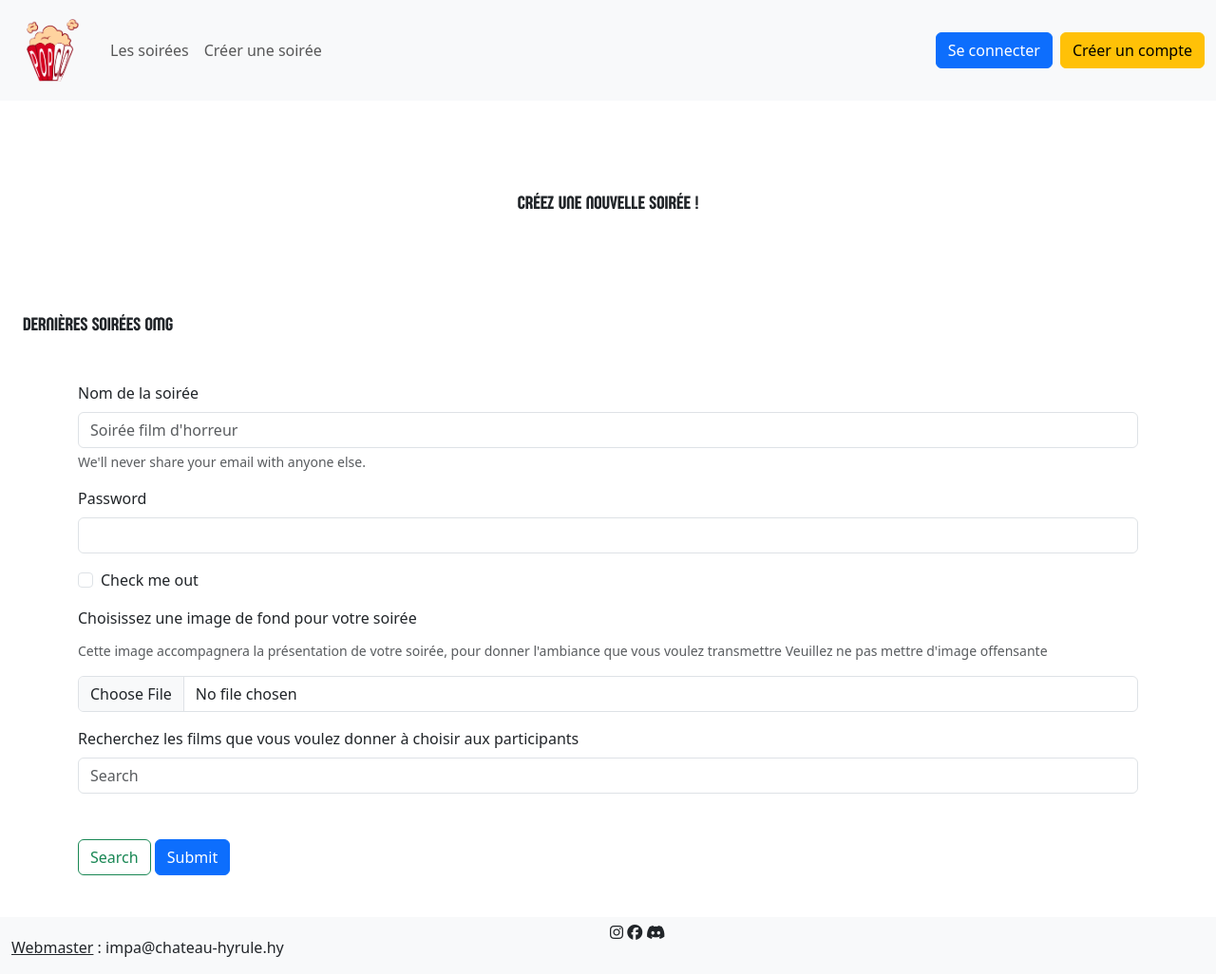
After one commit to Eppeu/Sa-2023-WIP, a PHP site: page /soiree_create.html in a window 1280 px wide. The commit adds this page. Shown: the whole page at 95% size. Run offline with PHP 8.4, Linux system fonts and the light colour scheme; some libraries are stand-ins or nearby versions.

```diff
--- /dev/null
+++ b/soiree_create.html
@@ -0,0 +1,99 @@
+<!DOCTYPE html>
+<html lang="fr">
+
+<head>
+    <meta charset="UTF-8">
+    <meta name="viewport" content="width=device-width, initial-scale=1.0">
+    <link rel="stylesheet" href="./styles/style.css">
+    <script src="https://code.jquery.com/jquery-3.6.0.min.js"></script>
+    <link href="https://cdn.jsdelivr.net/npm/bootstrap@5.3.8/dist/css/bootstrap.min.css" rel="stylesheet" integrity="sha384-sRIl4kxILFvY47J16cr9ZwB07vP4J8+LH7qKQnuqkuIAvNWLzeN8tE5YBujZqJLB" crossorigin="anonymous">
+    <!-- Font Awesome pour les icônes -->
+        <script src="https://kit.fontawesome.com/4b69bc6b92.js" crossorigin="anonymous"></script>
+    <title>Créer une soirée</title>
+</head>
+
+<body>
+    <header>
+        <div class="container-fluid p-0">
+                <nav class="navbar navbar-expand bg-body-tertiary">
+                    <div class="container-fluid ">
+                        <a class="navbar-brand" href="./index.html">
+                            <img src="assets/PopCo_logo.png" alt="Logo PopCo - Accueil" width="80" height="80">
+                        </a>
+                        <div class="collapse navbar-collapse justify-content-between">
+                            <ul class="navbar-nav mb-2 mb-lg-0">
+                                <li class="nav-item">
+                                    <a class="nav-link" href="./soirees.html">Les soirées</a>
+                                </li>
+                                <li class="nav-item">
+                                    <a class="nav-link" href="#">Créer une soirée</a>
+                                </li>
+                            </ul>
+                            <ul class="navbar-nav mb-2 mb-lg-0 gap-2 me-0">
+                                <li class="nav-item">
+                                    <a class="btn btn-primary" href="#">Se connecter</a>
+                                </li>
+                                <li class="nav-item">
+                                    <a class="btn btn-warning" href="#">Créer un compte</a>
+                                </li>
+                            </ul>
+                    </div>
+                </nav>
+        </div>
+    </header>
+
+
+
+    <main>
+        <div class="text-center my-5 py-5">
+            <h5>Créez une nouvelle soirée !</h5>
+        </div>
+        <h5 class="ms-4">Dernières soirées omg</h5>
+
+        <div class="container my-5">
+
+            <form>
+                <div class="mb-3">
+                    <label for="exampleInputEmail1" class="form-label">Nom de la soirée</label>
+                    <input type="text" class="form-control" id="exampleInputEmail1" aria-describedby="emailHelp" maxlength="30" placeholder="Soirée film d'horreur">
+
+                    <div id="emailHelp" class="form-text">We'll never share your email with anyone else.</div>
+                </div>
+                <div class="mb-3">
+                    <label for="exampleInputPassword1" class="form-label">Password</label>
+                    <input type="password" class="form-control" id="exampleInputPassword1">
+                </div>
+                <div class="mb-3 form-check">
+                    <input type="checkbox" class="form-check-input" id="exampleCheck1">
+                    <label class="form-check-label" for="exampleCheck1">Check me out</label>
+                </div>
+
+                <div class="mb-3">
+                    <label for="formFile" class="form-label">Choisissez une image de fond pour votre soirée</label>
+                    <div id="emailHelp" class="form-text mb-3">Cette image accompagnera la présentation de votre soirée, pour donner l'ambiance que vous voulez transmettre  Veuillez ne pas mettre d'image offensante</div>
+                    <input class="form-control" type="file" id="formFile">
+                </div>
+
+                <label for="formFile" class="form-label">Recherchez les films que vous voulez donner à choisir aux participants</label>
+                <input class="form-control mb-5" type="search" placeholder="Search" aria-label="Search"/>
+                <button class="btn btn-outline-success" type="submit">Search</button>
+
+                <button type="submit" class="btn btn-primary">Submit</button>
+            </form>
+
+        </div>
+    </main>
+
+    <footer class="container-fluid bg-body-tertiary">
+        <div class="row g-1">
+            <div class="col-lg-6 py-3 text-start d-none d-lg-block">
+                <span class="text-decoration-underline">Webmaster</span> : impa@chateau-hyrule.hy
+            </div>
+            <div class="col-lg-6">
+                <i class="fab fa-instagram"></i>
+                <i class="fab fa-facebook"></i>
+                <i class="fab fa-discord"></i>
+            </div>
+        </div>
+    </footer>
+</body>
--- a/soiree.html
+++ b/soirees.html
@@ -18,7 +18,7 @@
             <nav class="navbar navbar-expand bg-body-tertiary">
                 <div class="container-fluid ">
                     <a class="navbar-brand" href="./index.html">
-                            <img src="assets/PopCo_logo.png" alt="..." width="80" height="80">
+                        <img src="assets/PopCo_logo.png" alt="Logo PopCo - Accueil" width="80" height="80">
                     </a>
                     <div class="collapse navbar-collapse justify-content-between">
                         <ul class="navbar-nav mb-2 mb-lg-0">
@@ -26,7 +26,7 @@
                                 <a class="nav-link" href="#">Les soirées</a>
                             </li>
                             <li class="nav-item">
-                                    <a class="nav-link" href="#">Créer une soirée</a>
+                                <a class="nav-link" href="./soiree_create.html">Créer une soirée</a>
                             </li>
                         </ul>
                         <ul class="navbar-nav mb-2 mb-lg-0 gap-2 me-0">
@@ -37,6 +37,7 @@
                                 <a class="btn btn-warning" href="#">Créer un compte</a>
                             </li>
                         </ul>
+                    </div>
                 </div>
             </nav>
         </div>
--- a/styles/style.css
+++ b/styles/style.css
@@ -1,5 +1,128 @@
+:root {
+  --primary-color: #ffd29f;
+  --secondary-color: #ee3535;
+  --terciary-color: #ffe7e7;
+}
+
+*{
+    margin: 0;
+    padding: 0;
+    box-sizing: border-box;
+}
+
+@font-face {
+  font-family: 'Sugo-Pro';
+  src: url('../fonts/Sugo-Pro-Display-Regular-trial.ttf') format('truetype');
+  font-weight: normal;
+  font-style: normal;
+}
+
+.dongle-regular {
+  font-family: "Dongle", sans-serif;
+  font-weight: 400;
+  font-style: normal;
+}
+
+h5{
+    font-family: 'Sugo-Pro', sans-serif;
+    text-transform: uppercase;
+}
+
+p{
+    font-family: 'Dongle', sans-serif;
+}
+
 #img-resize img{
     height: 100px;
     width: auto;
     object-fit: fill;
 }
+
+html {
+  scrollbar-width: thin;
+}
+
+#scrollbar::-webkit-scrollbar {
+    /* width: 10px;
+    height: 10px; */
+    border-radius: 34px;
+}
+
+/* Track */
+#scrollbar::-webkit-scrollbar-track {
+    background: #7faaec;
+    border-radius: 8px;
+}
+
+/* Handle */
+#scrollbar::-webkit-scrollbar-thumb {
+    background: #fc0000;
+    border-radius: 8px;
+    transition: all 0.4s;
+    -moz-transition: all 0.4s;
+    -webkit-transition: all 0.4s;
+}
+
+/* Handle on hover */
+#scrollbar::-webkit-scrollbar-thumb:hover {
+    background: #555;
+    border-radius: 16px;
+}
+
+.navbar{
+    background-color: var(--primary-color);
+}
+
+.bgImage{
+    position: absolute;
+    background-image: url(../images/AAAHHH.png);
+    background-size: cover;
+    background-position: center;
+    background-repeat: no-repeat;
+    height: 300px;
+    width: 100%;
+    filter: blur(10px);
+    z-index: -1;
+}
+
+.callToAction{
+    height: 300px;
+    text-shadow: white 1px 0 10px;
+    align-items: center;
+}
+
+.callToAction h5{
+    vertical-align: middle;
+    text-align: center;
+}
+
+.callToAction > p:first-of-type{
+    position: absolute;
+    left: 60%;
+    background-color: var(--secondary-color);
+    text-shadow: none;
+    color: white;
+    transform: rotate(-8deg);
+}
+
+.callToAction p{
+    line-height:1;
+}
+
+.mainPart{
+    background-color: var(--terciary-color);
+}
+
+main{
+    padding: 0;
+    margin: 0;
+}
+
+.card {
+    transition: 0.2s ease-out;
+}
+
+.card:hover {
+    scale: 1.03;
+    box-shadow: 0px 5px 4px var(--secondary-color);
+}
```
Also changed, not shown: index.html (+100 -38 lines), assets/PopCo_logo.png, assets/temp_logo_PopCo.jpg (deleted), fonts/Sugo-Pro-Display-Regular-trial.ttf (added). Lines whose indentation alone changed are shown as unchanged.
